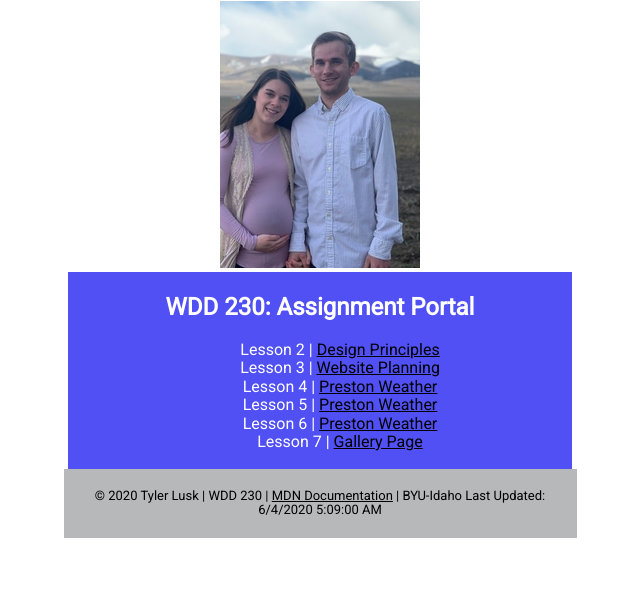
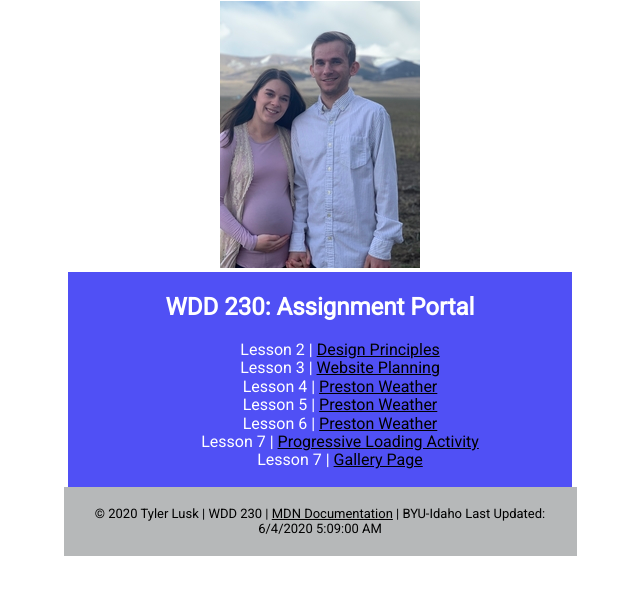
Before and after one commit to TeeLusk/TeeLusk.github.io, a website: page index.html in a window 1280 px wide. Shown: the part 79-674 px from the top of the page, without its empty margins (320-960 px from the left). Drawn offline with nearby package versions, Linux system fonts and the light colour scheme.

Commit message:
Updated Home Portal

```diff
--- a/index.html
+++ b/index.html
@@ -34,6 +34,7 @@
                     <li>Lesson 4 | <a href="#">Preston Weather</a></li>
                     <li>Lesson 5 | <a href="#">Preston Weather</a></li>
                     <li>Lesson 6 | <a href="#">Preston Weather</a></li>
+                    <li>Lesson 7 | <a href="lesson7/lazyload.html">Progressive Loading Activity</a></li>
                     <li>Lesson 7 | <a href="lesson7/gallery.html">Gallery Page</a></li>
                 </ul>
 
```
